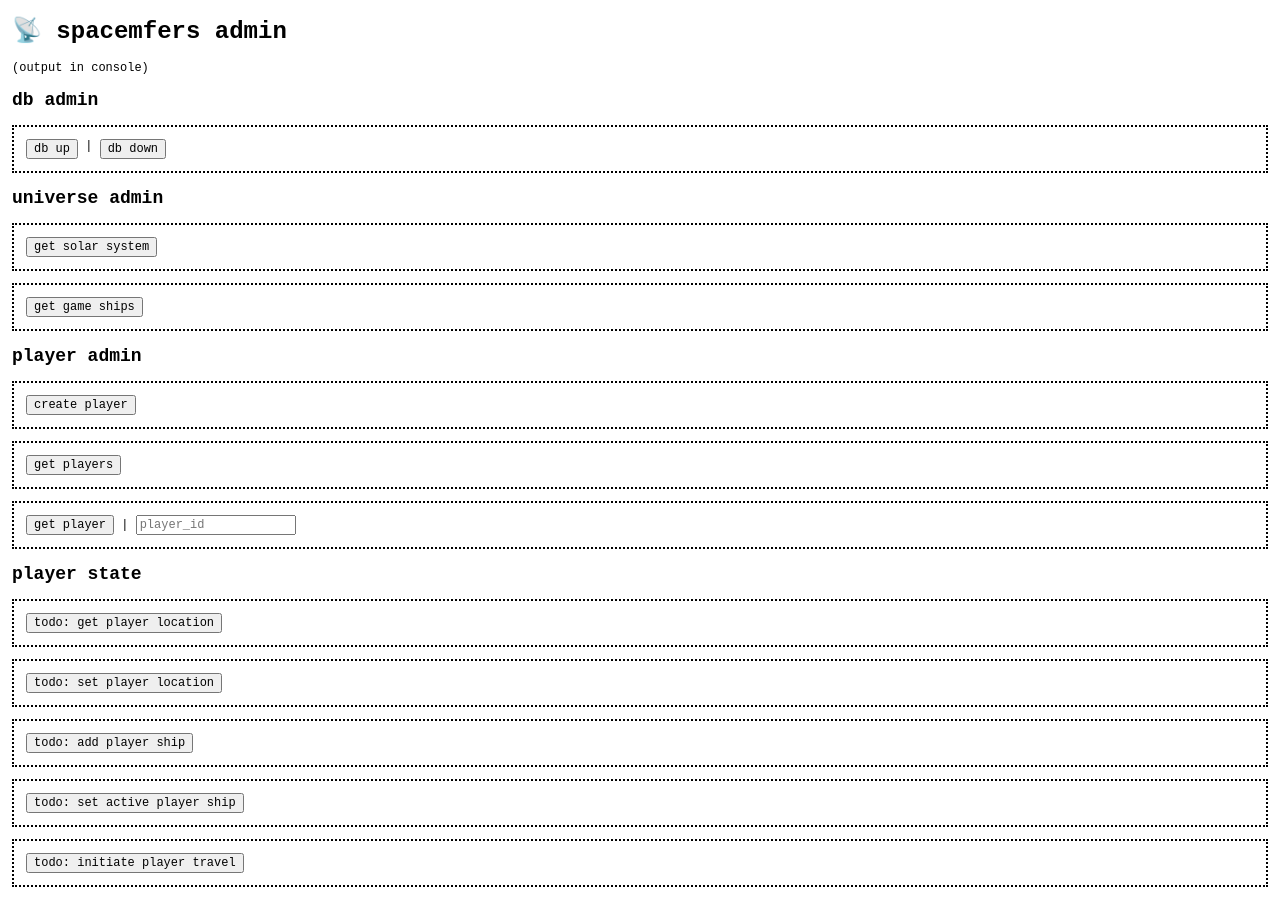
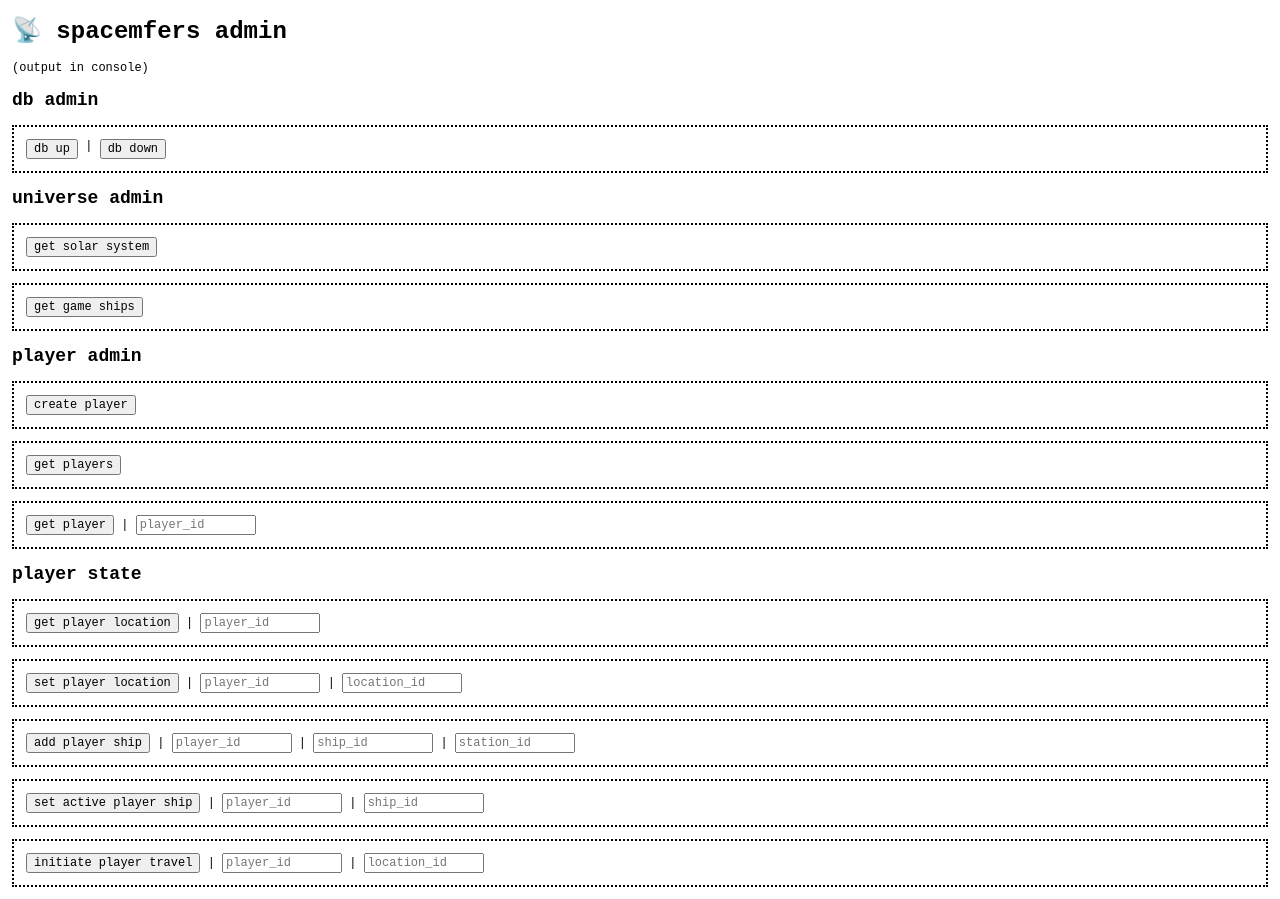
Before and after one commit to zhougsoft/2d-spacemfers-prototype, a React (Vite) app in the folder client/: page / in a window 1280 px wide. Built offline with nearby package versions, Linux system fonts and the light colour scheme.

Commit message:
add player state controls to admin client

```diff
--- a/client/src/components/AdminDashboard.tsx
+++ b/client/src/components/AdminDashboard.tsx
@@ -1,8 +1,22 @@
-import { useRef } from 'react'
+import { forwardRef, useRef, type InputHTMLAttributes } from 'react'
 
 const API_URL = 'http://localhost:6969'
 
 const LineDivider = () => <span>&nbsp;|&nbsp;</span>
+
+const NumberInput = forwardRef<
+  HTMLInputElement,
+  InputHTMLAttributes<HTMLInputElement>
+>(({ placeholder, ...props }, ref) => (
+  <input
+    ref={ref}
+    type="number"
+    min="1"
+    style={{ maxWidth: '10rem' }}
+    placeholder={placeholder}
+    {...props}
+  />
+))
 
 const Section = ({
   children,
@@ -38,6 +52,8 @@ const request = async (url: string, method?: string) => {
 }
 
 const AdminDashboard = () => {
+  // --- database admin -------------------------------------------------------
+
   const onDbUp = async () => {
     const data = await request(`${API_URL}/api/db-up`)
     console.log(data)
@@ -48,6 +64,8 @@ const AdminDashboard = () => {
     console.log(data)
   }
 
+  // --- universe admin -------------------------------------------------------
+
   const onGetSolarSystem = async () => {
     const data = await request(`${API_URL}/api/solar-system`)
     console.log(data)
@@ -57,6 +75,8 @@ const AdminDashboard = () => {
     const data = await request(`${API_URL}/api/game-ships`)
     console.log(data)
   }
+
+  // --- player admin ---------------------------------------------------------
 
   const onCreatePlayer = async () => {
     const data = await request(`${API_URL}/api/players/create`, 'POST')
@@ -77,6 +97,79 @@ const AdminDashboard = () => {
     }
 
     const data = await request(`${API_URL}/api/players/${id}`)
+    console.log(data)
+  }
+
+  // --- player state ---------------------------------------------------------
+
+  const refGetPlayerLocation_PlayerId = useRef<HTMLInputElement>(null)
+  const onGetPlayerLocation = async () => {
+    const id = refGetPlayerLocation_PlayerId.current?.value
+    if (!id) {
+      alert('player_id is required')
+      return
+    }
+
+    const url = `${API_URL}/api/player-state/get-location/${id}`
+    const data = await request(url)
+    console.log(data)
+  }
+  const refSetPlayerLocation_PlayerId = useRef<HTMLInputElement>(null)
+  const refSetPlayerLocation_LocationId = useRef<HTMLInputElement>(null)
+  const onSetPlayerLocation = async () => {
+    const playerId = refSetPlayerLocation_PlayerId.current?.value
+    const locationId = refSetPlayerLocation_LocationId.current?.value
+    if (!playerId || !locationId) {
+      alert('player_id and location_id are required')
+      return
+    }
+
+    const url = `${API_URL}/api/player-state/set-location/${playerId}/${locationId}`
+    const data = await request(url, 'POST')
+    console.log(data)
+  }
+  const refAddPlayerShip_PlayerId = useRef<HTMLInputElement>(null)
+  const refAddPlayerShip_ShipId = useRef<HTMLInputElement>(null)
+  const refAddPlayerShip_StationId = useRef<HTMLInputElement>(null)
+  const onAddPlayerShip = async () => {
+    const playerId = refAddPlayerShip_PlayerId.current?.value
+    const shipId = refAddPlayerShip_ShipId.current?.value
+    const stationId = refAddPlayerShip_StationId.current?.value
+    if (!playerId || !shipId || !stationId) {
+      alert('player_id, ship_id, and station_id are required')
+      return
+    }
+
+    const url = `${API_URL}/api/player-state/add-ship/${playerId}/${shipId}/${stationId}`
+    const data = await request(url, 'POST')
+    console.log(data)
+  }
+  const refSetActivePlayerShip_PlayerId = useRef<HTMLInputElement>(null)
+  const refSetActivePlayerShip_ShipId = useRef<HTMLInputElement>(null)
+  const onSetActivePlayerShip = async () => {
+    const playerId = refSetActivePlayerShip_PlayerId.current?.value
+    const shipId = refSetActivePlayerShip_ShipId.current?.value
+    if (!playerId || !shipId) {
+      alert('player_id and ship_id are required')
+      return
+    }
+
+    const url = `${API_URL}/api/player-state/set-active-ship/${playerId}/${shipId}`
+    const data = await request(url, 'POST')
+    console.log(data)
+  }
+  const refInitiatePlayerTravel_PlayerId = useRef<HTMLInputElement>(null)
+  const refInitiatePlayerTravel_LocationId = useRef<HTMLInputElement>(null)
+  const onInitiatePlayerTravel = async () => {
+    const playerId = refInitiatePlayerTravel_PlayerId.current?.value
+    const locationId = refInitiatePlayerTravel_LocationId.current?.value
+    if (!playerId || !locationId) {
+      alert('player_id and location_id are required')
+      return
+    }
+
+    const url = `${API_URL}/api/player-state/initiate-travel/${playerId}/${locationId}`
+    const data = await request(url, 'POST')
     console.log(data)
   }
 
@@ -111,38 +204,71 @@ const AdminDashboard = () => {
       <Section>
         <button onClick={onGetPlayer}>get player</button>
         <LineDivider />
-        <input
-          ref={refGetPlayer_PlayerId}
-          type="number"
-          min="1"
+        <NumberInput ref={refGetPlayer_PlayerId} placeholder="player_id" />
+      </Section>
+      <h2>player state</h2>
+      <Section>
+        <button onClick={onGetPlayerLocation}>get player location</button>
+        <LineDivider />
+        <NumberInput
+          ref={refGetPlayerLocation_PlayerId}
           placeholder="player_id"
         />
       </Section>
-      <h2>player state</h2>
       <Section>
-        <button onClick={() => console.log('todo')}>
-          todo: get player location
-        </button>
+        <button onClick={onSetPlayerLocation}>set player location</button>
+        <LineDivider />
+        <NumberInput
+          ref={refSetPlayerLocation_PlayerId}
+          placeholder="player_id"
+        />
+        <LineDivider />
+        <NumberInput
+          ref={refSetPlayerLocation_LocationId}
+          placeholder="location_id"
+        />
       </Section>
       <Section>
-        <button onClick={() => console.log('todo')}>
-          todo: set player location
-        </button>
+        <button onClick={onAddPlayerShip}>add player ship</button>
+        <LineDivider />
+        <NumberInput ref={refAddPlayerShip_PlayerId} placeholder="player_id" />
+        <LineDivider />
+        <NumberInput
+          ref={refAddPlayerShip_ShipId}
+          placeholder="ship_id"
+          min="0"
+        />
+        <LineDivider />
+        <NumberInput
+          ref={refAddPlayerShip_StationId}
+          placeholder="station_id"
+        />
       </Section>
       <Section>
-        <button onClick={() => console.log('todo')}>
-          todo: add player ship
-        </button>
+        <button onClick={onSetActivePlayerShip}>set active player ship</button>
+        <LineDivider />
+        <NumberInput
+          ref={refSetActivePlayerShip_PlayerId}
+          placeholder="player_id"
+        />
+        <LineDivider />
+        <NumberInput
+          ref={refSetActivePlayerShip_ShipId}
+          placeholder="ship_id"
+        />
       </Section>
       <Section>
-        <button onClick={() => console.log('todo')}>
-          todo: set active player ship
-        </button>
-      </Section>
-      <Section>
-        <button onClick={() => console.log('todo')}>
-          todo: initiate player travel
-        </button>
+        <button onClick={onInitiatePlayerTravel}>initiate player travel</button>
+        <LineDivider />
+        <NumberInput
+          ref={refInitiatePlayerTravel_PlayerId}
+          placeholder="player_id"
+        />
+        <LineDivider />
+        <NumberInput
+          ref={refInitiatePlayerTravel_LocationId}
+          placeholder="location_id"
+        />
       </Section>
     </main>
   )
```
